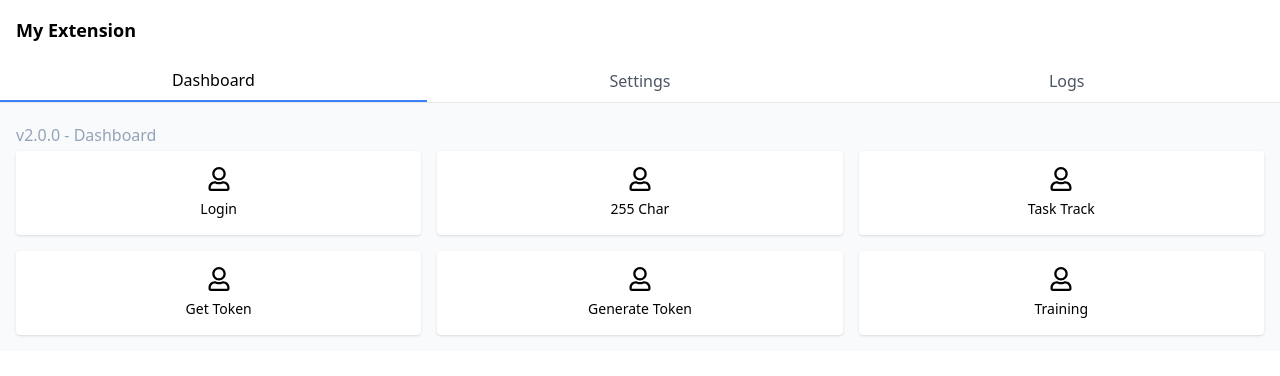
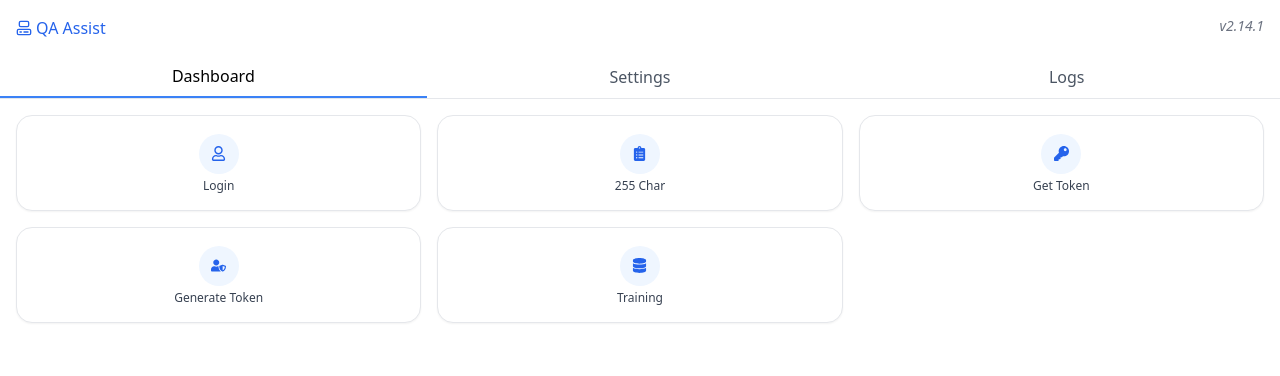
Before and after one commit to JcFaderanga/bsn-extention, a React (Vite) app: page / in a window 1280 px wide. Shown: the top 376 px of the page. Built offline with nearby package versions, Linux system fonts and the light colour scheme; the HTML template or start-up script is replaced by a standard one.

Commit message:
Update v2.14.1

```diff
--- /dev/null
+++ b/src/assets/IconAura.jsx
@@ -0,0 +1,92 @@
+import React from "react";
+import { LuComputer } from "react-icons/lu";
+
+export default function IconAura({icon}) {
+  return (
+    <>
+      {/* Inline Pure CSS for complex keyframe animations */}
+      <style>{`
+        @keyframes auraPulse {
+          0% {
+            transform: scale(1) rotate(0deg);
+            opacity: 0.6;
+            border-radius: 40% 60% 60% 40% / 40% 50% 50% 60%;
+          }
+          50% {
+            transform: scale(1.15) rotate(180deg);
+            opacity: 0.8;
+            /* Morphing the boundary to mimic the fluid wavy lines in the image */
+            border-radius: 60% 40% 40% 60% / 50% 60% 40% 50%;
+          }
+          100% {
+            transform: scale(1) rotate(360deg);
+            opacity: 0.6;
+            border-radius: 40% 60% 60% 40% / 40% 50% 50% 60%;
+          }
+        }
+
+        @keyframes innerGlow {
+          0%, 100% { transform: scale(1); box-shadow: 0 0 15px rgba(0, 242, 254, 0.4); }
+          50% { transform: scale(1.05); box-shadow: 0 0 25px rgba(185, 43, 227, 0.6); }
+        }
+      `}</style>
+
+      {/* Main Container - Fixed Positioning */}
+      <div style={styles.container}>
+        {/* Animated Aura Ring */}
+        <div style={styles.auraRing} />
+
+        {/* Central Icon Button */}
+        <div style={styles.iconCore}>
+          <LuComputer size={16} style={styles.icon} />
+        </div>
+      </div>
+    </>
+  );
+}
+
+// Inline Styles mapped exactly to the image palette
+const styles = {
+  container: {
+    position: "fixed",
+    top: "8px",           // "top 2" (assuming standard 8px/2rem spacing scale)
+    left: "8px",          // "left 2"
+    zIndex: 9999,         // Ensures it floats on top of all other elements
+    display: "flex",
+    alignItems: "center",
+    justifyContent: "center",
+    width: "64px",
+    height: "64px",
+    background: "transparent",
+  },
+  auraRing: {
+    position: "absolute",
+    width: "100%",
+    height: "100%",
+    // Linear gradient using the cyan, blue, and purple tones from your image
+    background: "linear-gradient(135deg, rgba(0, 242, 254, 0.3), rgba(79, 110, 242, 0.2), rgba(185, 43, 227, 0.4))",
+    // border: ".1px dashed rgba(0, 242, 254, 0.4)",
+    animation: "auraPulse 6s ease-in-out infinite",
+    pointerEvents: "none",
+    filter: "blur(2px)",
+  },
+  iconCore: {
+    position: "relative",
+    zIndex: 2,
+    display: "flex",
+    alignItems: "center",
+    justifyContent: "center",
+    width: "38px",
+    height: "38px",
+    borderRadius: "50%",
+    // Metallic iridescent finish mirroring the central text
+    background: "linear-gradient(135deg, #ffffff 0%, #e0e5ff 50%, #b9d5ff 100%)",
+    animation: "innerGlow 3s ease-in-out infinite",
+    cursor: "pointer",
+    transition: "transform 0.2s ease",
+  },
+  icon: {
+    // Deep blue-purple tint for high-contrast visibility against the bright core
+    color: "#2b3080",
+  },
+};
--- a/src/background/background.js
+++ b/src/background/background.js
@@ -1,7 +1,13 @@
 // background service worker for side panel extension
 
-chrome.runtime.onInstalled.addListener(() => {
+chrome.runtime.onInstalled.addListener(async () => {
   console.log('Side panel extension installed');
+
+  // Automatically open side panel when extension icon is clicked
+  await chrome.sidePanel.setPanelBehavior({
+    openPanelOnActionClick: true,
+  });
+
   // ensure we have a default for tracking flag
   chrome.storage.local.get(['trackingEnabled'], (result) => {
     if (typeof result.trackingEnabled !== 'boolean') {
--- a/src/sidepanel/SidePanel.jsx
+++ b/src/sidepanel/SidePanel.jsx
@@ -2,6 +2,7 @@ import React, { useEffect, useState } from 'react';
 import Dashboard from './Tabs/Dashboard';
 import Settings from './Tabs/Settings';
 import Logs from './Tabs/Logs';
+import { LuComputer } from "react-icons/lu";
 
 const TABS = ['Dashboard', 'Settings', 'Logs'];
 
@@ -87,9 +88,13 @@ function SidePanel() {
   };
 
   return (
-    <div className="h-full w-full flex flex-col bg-gray-50">
-      <header className="p-4 shadow-sm bg-white flex-shrink-0">
-        <h1 className="text-lg font-semibold">My Extension</h1>
+    <div className="h-full w-full flex flex-col">
+      <header className="p-4 shadow-sm bg-white flex justify-between">
+        <span className='flex gap-1 items-center text-blue-600'>
+            <LuComputer size={16} />
+            QA Assist
+        </span>
+        <i className='text-gray-500 text-sm'>v2.14.1</i>
       </header>
       <nav className="flex border-b bg-white">
         {TABS.map((tab) => (
--- a/src/sidepanel/Tabs/Dashboard.jsx
+++ b/src/sidepanel/Tabs/Dashboard.jsx
@@ -27,7 +27,7 @@ function Dashboard() {
   const Sections = {
     userLogins: <LoginAuth />,
     charlength: <CharLength />,
-    taskTrack: <TaskTrack />,
+    //taskTrack: <TaskTrack />,
     getToken: <GetToken />,
     GenerateToken: <GenerateToken />,
     Training: <Training />,
@@ -35,8 +35,6 @@ function Dashboard() {
 
   return (
     <div>
-      <div className="text-slate-400 my-1">v2.0.0 - Dashboard</div>
-
       <div className="space-y-4">
         {!subTab && (
           <Menu setSubtab={(tab) => setSubTab(tab)} />
--- a/src/sidepanel/components/dashboard/Menu.jsx
+++ b/src/sidepanel/components/dashboard/Menu.jsx
@@ -1,76 +1,104 @@
 import React from 'react'
-import { FaRegUser } from "react-icons/fa";
+import {
+  FaRegUser,
+  FaKey,
+  FaUserShield,
+  FaClipboardList,
+  FaDatabase,
+} from "react-icons/fa";
 
+const Card = ({ icon, label, onClick }) => {
+  return (
+    <button
+      onClick={onClick}
+      className="
+        group
+        w-full
+        rounded-2xl
+        border border-gray-200
+        bg-white
+        shadow-sm
+        transition-all
+        duration-200
+        hover:-translate-y-1
+        hover:shadow-lg
+        hover:border-blue-400
+        active:scale-[0.98]
+        flex
+        flex-col
+        items-center
+        justify-center
+        gap-1
+        min-h-24
+      "
+    >
+      <div
+        className="
+          flex
+          h-10
+          w-10
+          items-center
+          justify-center
+          rounded-full
+          bg-blue-50
+          text-blue-600
+          transition-all
+          duration-200
+          group-hover:bg-blue-100
+          group-hover:scale-110
+        "
+      >
+        {icon}
+      </div>
 
-// const Card =()=>{
-
-//   return(
-
-//   )
-// }
-
+      <span className="text-xs font-medium text-gray-700 text-center leading-tight">
+        {label}
+      </span>
+    </button>
+  );
+};
 
 const Menu = ({ setSubtab }) => {
+  const menus = [
+    {
+      label: "Login",
+      key: "userLogins",
+      icon: <FaRegUser size={15} />,
+    },
+    {
+      label: "255 Char",
+      key: "charlength",
+      icon: <FaClipboardList size={15} />,
+    },
+    {
+      label: "Get Token",
+      key: "getToken",
+      icon: <FaKey size={15} />,
+    },
+    {
+      label: "Generate Token",
+      key: "GenerateToken",
+      icon: <FaUserShield size={15} />,
+    },
+    {
+      label: "Training",
+      key: "Training",
+      icon: <FaDatabase size={15} />,
+    },
+  ];
+
   return (
-    <section className='grid grid-cols-3 gap-4'>
-      <div
-        className="p-4 bg-white rounded shadow w-full cursor-pointer flex items-center justify-center flex-col"
-        onClick={() => setSubtab('userLogins')}
-      >
-        <FaRegUser size={24} />
-        <span className="mt-2 text-center text-sm">Login</span>
-      </div>
+    <section className="grid grid-cols-3 gap-4 md:grid-cols-3">
+      {menus.map((menu) => (
+        <Card
+          key={menu.key}
+          icon={menu.icon}
+          label={menu.label}
+          onClick={() => setSubtab(menu.key)}
+        />
+      ))}
+    </section>
+  );
+};
 
-      {/* <div
-        className="p-4 bg-white rounded shadow w-full cursor-pointer flex items-center justify-center flex-col"
-        onClick={() => setSubtab('annotator')}
-      >
-        <FaRegUser size={24} />
-        <span className="mt-2 text-center text-sm">Annotator</span>
-      </div> */}
-
-      <div
-        className="p-4 bg-white rounded shadow w-full cursor-pointer flex items-center justify-center flex-col"
-        onClick={() => setSubtab('charlength')}
-      >
-        <FaRegUser size={24} />
-        <span className="mt-2 text-center text-sm">255 Char</span>
-      </div>
-
-      <div
-        className="p-4 bg-white rounded shadow w-full cursor-pointer flex items-center justify-center flex-col"
-        onClick={() => setSubtab('taskTrack')}
-      >
-        <FaRegUser size={24} />
-        <span className="mt-2 text-center text-sm">Task Track</span>
-      </div>
-
-    <div
-        className="p-4 bg-white rounded shadow w-full cursor-pointer flex items-center justify-center flex-col"
-        onClick={() => setSubtab('getToken')}
-      >
-        <FaRegUser size={24} />
-        <span className="mt-2 text-center text-sm">Get Token</span>
-      </div>
-
-      <div
-        className="p-4 bg-white rounded shadow w-full cursor-pointer flex items-center justify-center flex-col"
-        onClick={() => setSubtab('GenerateToken')}
-      >
-        <FaRegUser size={24} />
-        <span className="mt-2 text-center text-sm">Generate Token</span>
-      </div>
-
-      <div
-        className="p-4 bg-white rounded shadow w-full cursor-pointer flex items-center justify-center flex-col"
-        onClick={() => setSubtab('Training')}
-      >
-        <FaRegUser size={24} />
-        <span className="mt-2 text-center text-sm">Training</span>
-      </div>
-
-    </section>
-  )
-}
-
-export default Menu
+export default Menu;
```
Also changed, not shown: src/sidepanel/components/dashboard/Training.jsx (+162 -126 lines), public/manifest.json, 2 other files (tests, documents, lock files or other folders).
